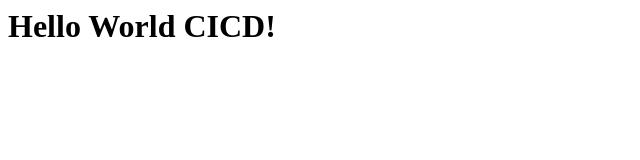
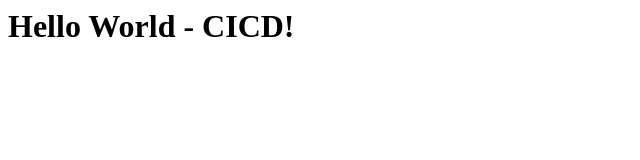
Before and after one commit to nhdinh39/jenkins-github, a plain HTML site: page index.html in a window 1280 px wide. Shown: the full height of the page, 0-640 px from the left. Drawn offline with Linux system fonts and the light colour scheme.

Commit message:
Update Source Code

```diff
--- a/index.html
+++ b/index.html
@@ -1 +1 @@
-<h1>Hello World CICD!</h1>
+<h1>Hello World - CICD!</h1>
```
